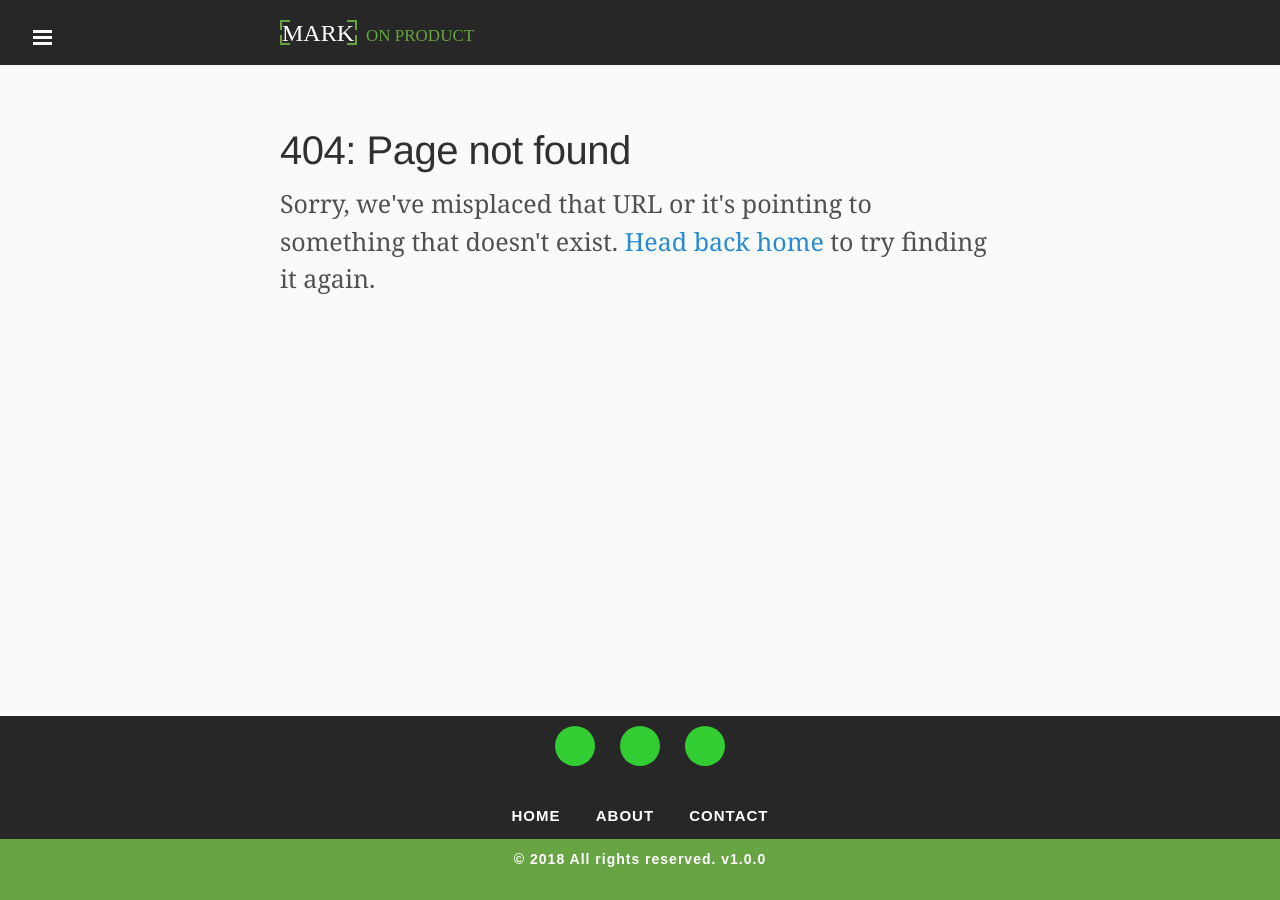
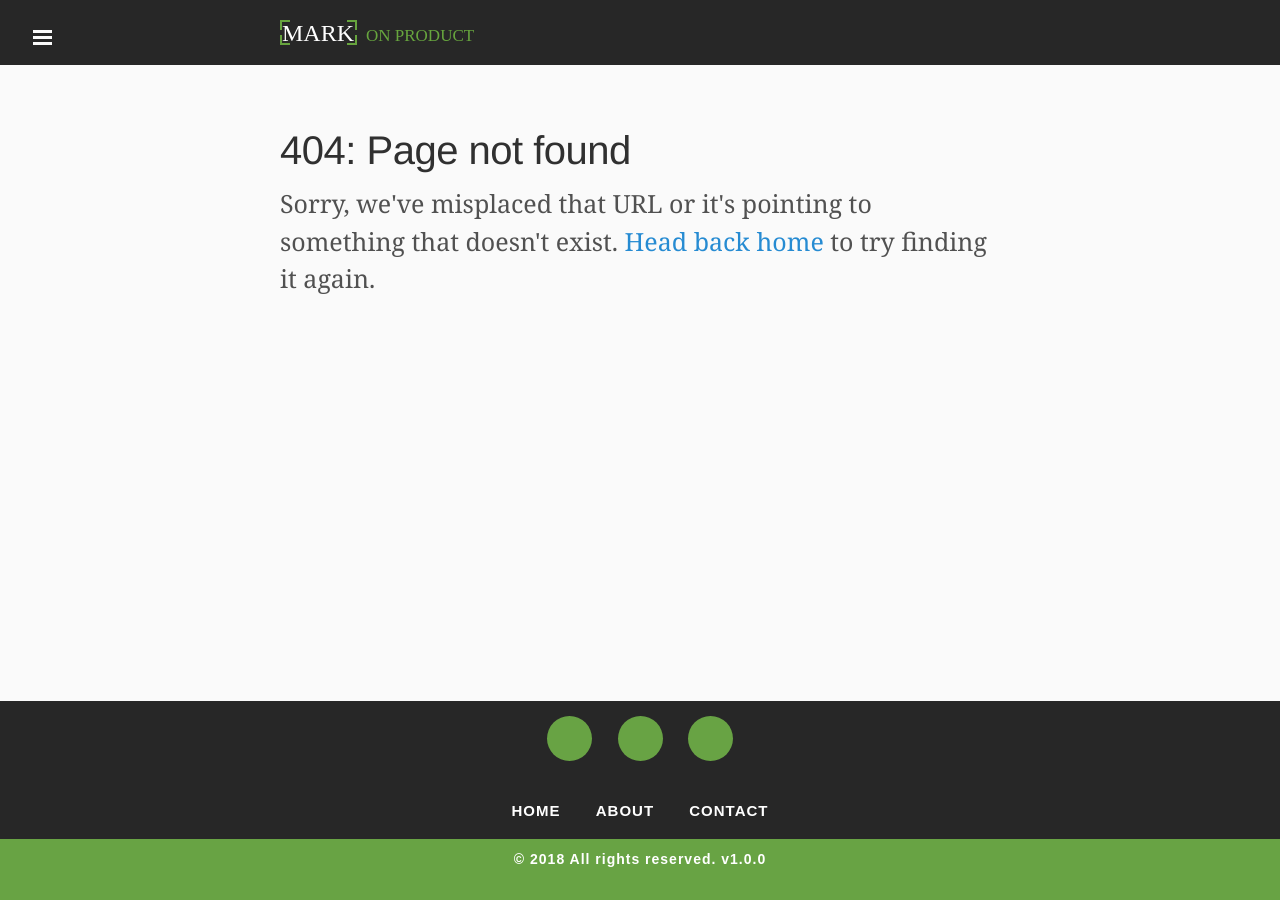
Before and after one commit to markthelefty/markthelefty.github.io, a Jekyll site: the page built from 404.html, in a window 1280 px wide. Built offline with Jekyll 4.4.1, drawn with Linux system fonts in a browser that asks for light colours; some web fonts are replaced; Markdown is read by kramdown in place of the engine named in the settings.

Commit message:
footer tweaks

```diff
--- a/public/css/custom.css
+++ b/public/css/custom.css
@@ -64,7 +64,7 @@ Custom overrides for Mark On Product Theme
      height: auto;
      margin: auto;
      background: #272727;
-     padding:10px 0px;
+     padding:15px 0px;
 }
  .footer-social-icons{
      width: 100%;
@@ -78,11 +78,11 @@ Custom overrides for Mark On Product Theme
 }
  .footer-social-icons ul li{
      display: inline-block;
-     width: 40px;
-     height: 40px;
+     width: 45px;
+     height: 45px;
      margin: 0px 10px;
      border-radius: 100%;
-     background: #32CD32;
+     background: #68A344;
 }
  .footer-social-icons ul li a{
      color: #272727;
```
